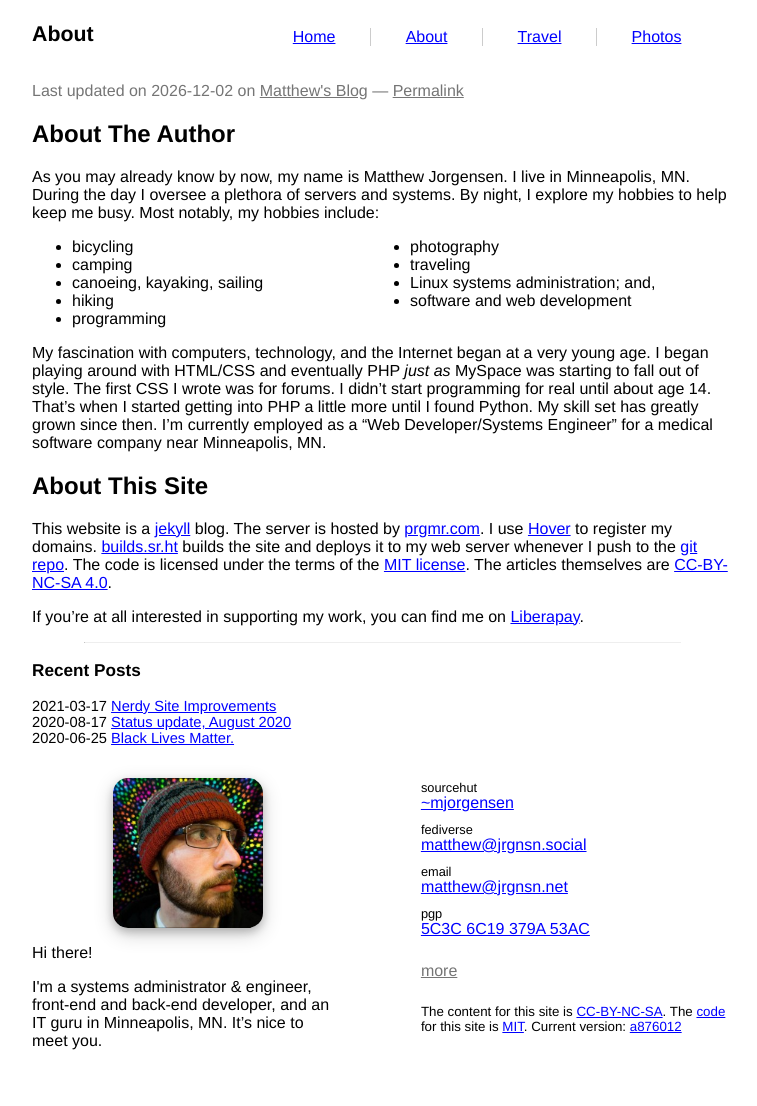
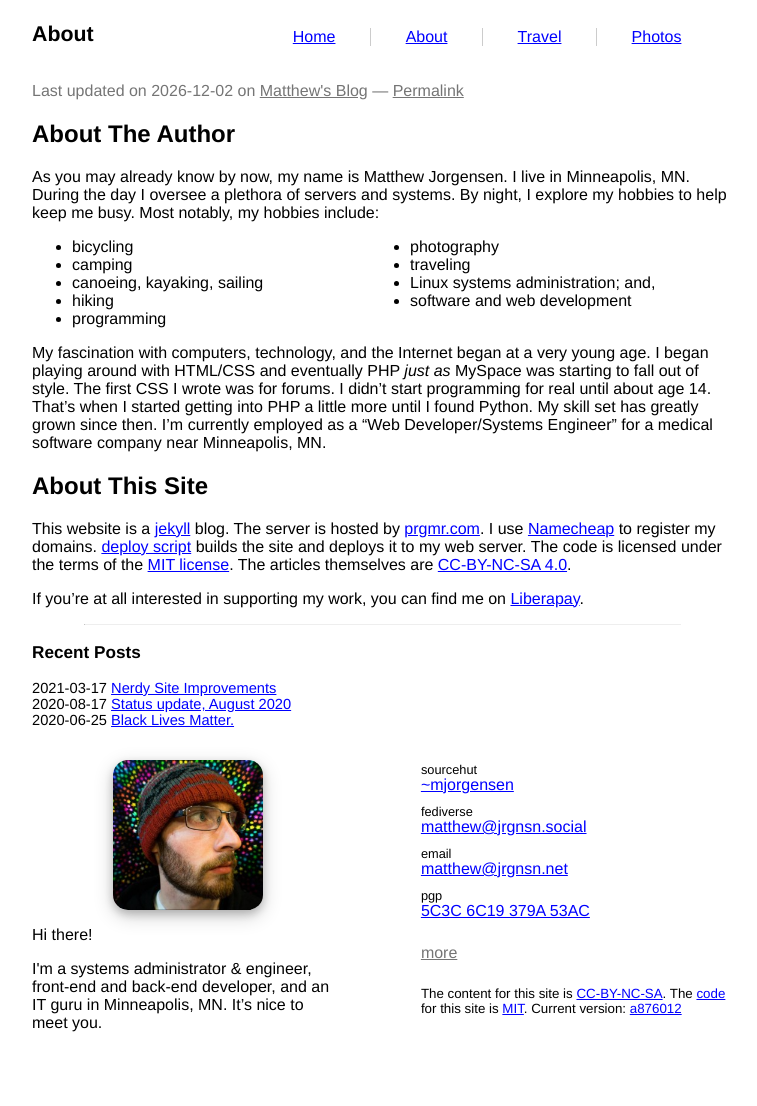
Before and after one commit to prplecake/jrgnsn.net, a Jekyll site: the page built from about.md, in a window 1280 px wide. Shown: the whole page, without its empty margins (258-1015 px from the left). Built offline with Jekyll 4.4.1, drawn with Linux system fonts in a browser that asks for light colours.

Commit message:
Add more information
- Make about.md more accurate
- Add Strava link to find.md

```diff
--- a/about.md
+++ b/about.md
@@ -35,18 +35,18 @@ company near Minneapolis, MN.
 ## About This Site
 
 This website is a [jekyll][jekyll] blog. The server is hosted by
-[prgmr.com][prgmr]. I use [Hover][hover-ref] to register my
-domains. [builds.sr.ht][builds] builds the site and deploys it to my
-web server whenever I push to the [git repo][source]. The code is
-licensed under the terms of the [MIT license][mit]. The articles
-themselves are [CC-BY-NC-SA 4.0][cc-by-nc-sa-4.0].
+[prgmr.com][prgmr]. I use [Namecheap][namecheap] to register my
+domains. [deploy script][deploy-post] builds the site and deploys it to
+my web server. The code is licensed under the terms of the [MIT license]
+[mit]. The articles themselves are [CC-BY-NC-SA 4.0][cc-by-nc-sa-4.0].
 
 [jekyll]: https://jekyllrb.com/
 [builds]: https://builds.sr.ht
-[aura-theme]: https://git.sr.ht/~mjorgensen/aura
+[deploy-post]:/2021/03/17/Nerdy-Site-Improvements.html
 [linode-ref]: https://www.linode.com/?r=6bc69166de6a9b923e4e42b4259c0ed8e1769d8c
 [prgmr]:https://prgmr.com
-[hover-ref]:https://hover.com/2RdnC5Ej
+[namecheap]:https://www.namecheap.com
+[linode]:https://www.linode.com/?r=6bc69166de6a9b923e4e42b4259c0ed8e1769d8c
 [source]: https://git.sr.ht/~mjorgensen/jrgnsn.net
 [mit]: https://opensource.org/licenses/MIT/
 [cc-by-nc-sa-4.0]: https://creativecommons.org/licenses/by-nc-sa/4.0/
```
Also changed, not shown: find.md (+3 -1 lines).
